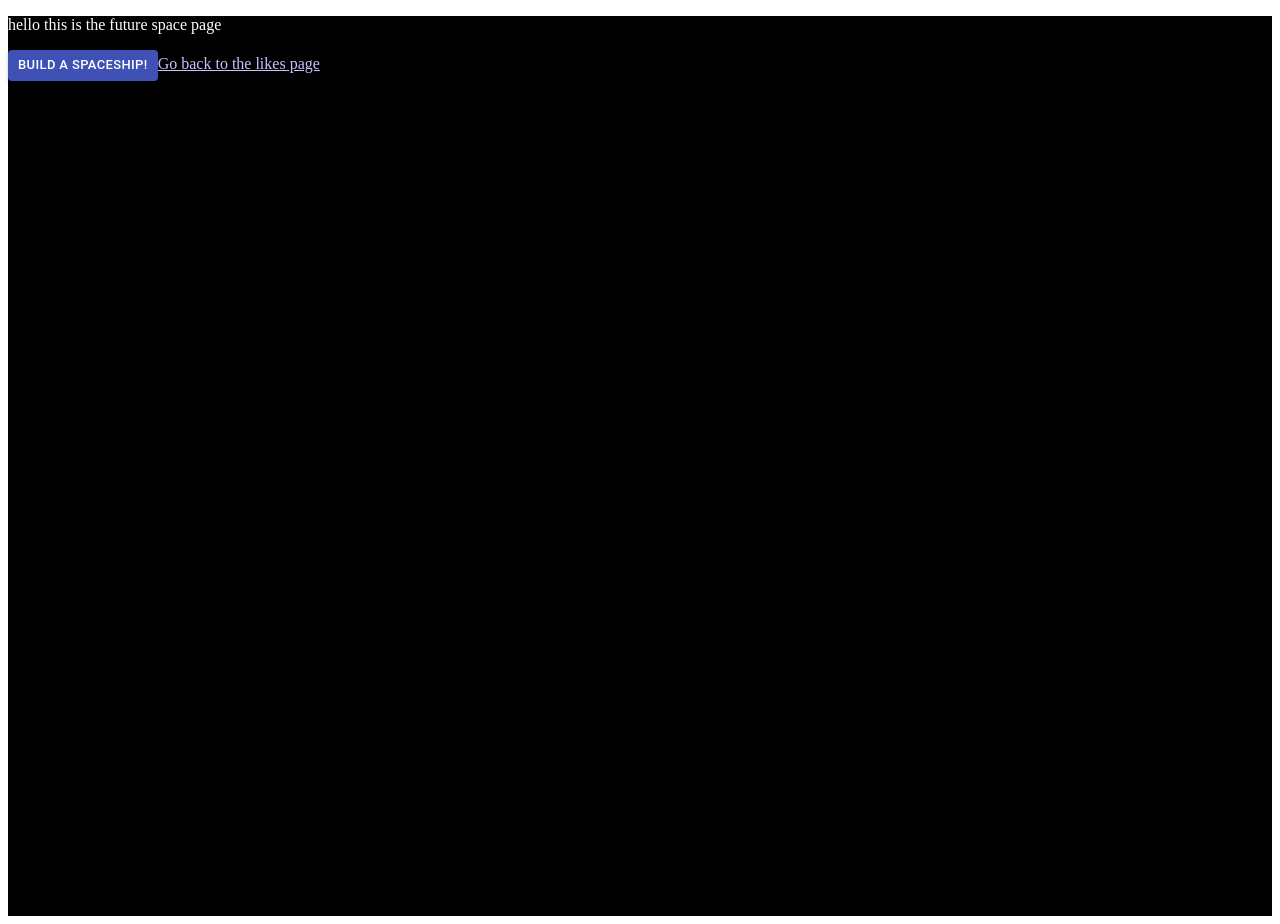
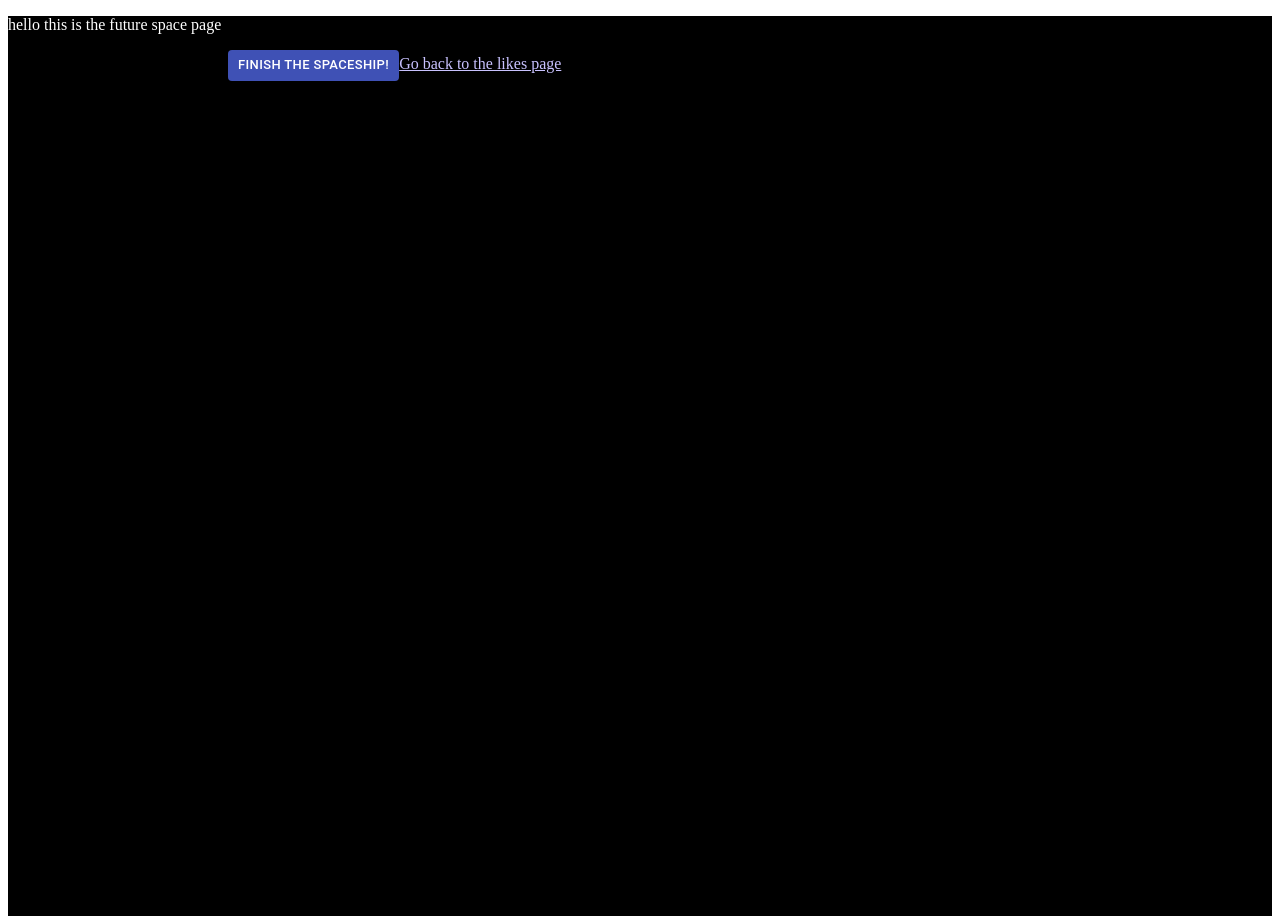
Before and after one commit to kajakali/gatsby, a Gatsby site: page /Space in a window 1280 px wide. Both pictures are taken after a click on the button "BUILD A SPACESHIP!". Built offline with nearby package versions, Linux system fonts and the light colour scheme; Gatsby itself is replaced by a stand-in of ours.

Commit message:
space ship build mode toggles on and off

```diff
--- a/src/components/Activities/SpaceShips.js
+++ b/src/components/Activities/SpaceShips.js
@@ -1,16 +1,38 @@
 import React, { Component } from 'react';
 import Button from '@material-ui/core/Button';
+import TextField from '@material-ui/core/TextField';
 
 class SpaceShips extends Component {
+    state = ({
+        buildMode: false
+    });
 
  buildASpaceship = () => {
-     alert("Build a spaceship!!!");
+     console.log("Build a spaceship!!!");
+     this.setState({
+         buildMode: true
+     })
+ }
+ finishSpaceship = () => {
+     console.log("Spaceship Complete");
+     this.setState({
+         buildMode: false
+     })
  }
 
     render(){
         return(
             <>
-                <Button color="primary" variant="contained" size="small" onClick={this.buildASpaceship}>Build a Spaceship!</Button>
+            {this.state.buildMode
+            ?
+            <>
+            <TextField />
+            <Button color="primary" variant="contained" size="small" onClick={this.finishSpaceship}>Finish the Spaceship!</Button>
+            </>
+            :
+            <Button color="primary" variant="contained" size="small" onClick={this.buildASpaceship}>Build a Spaceship!</Button>
+            }
+
             </>
         )
     }
--- a/src/pages/Space.js
+++ b/src/pages/Space.js
@@ -3,6 +3,7 @@ import { Link } from "gatsby";
 import Box from '@material-ui/core/Box';
 import SpaceShips from '../components/Activities/SpaceShips';
 
+//TODO shift all the css into a material ui theme that wraps the Space component.
 
 
 
```
